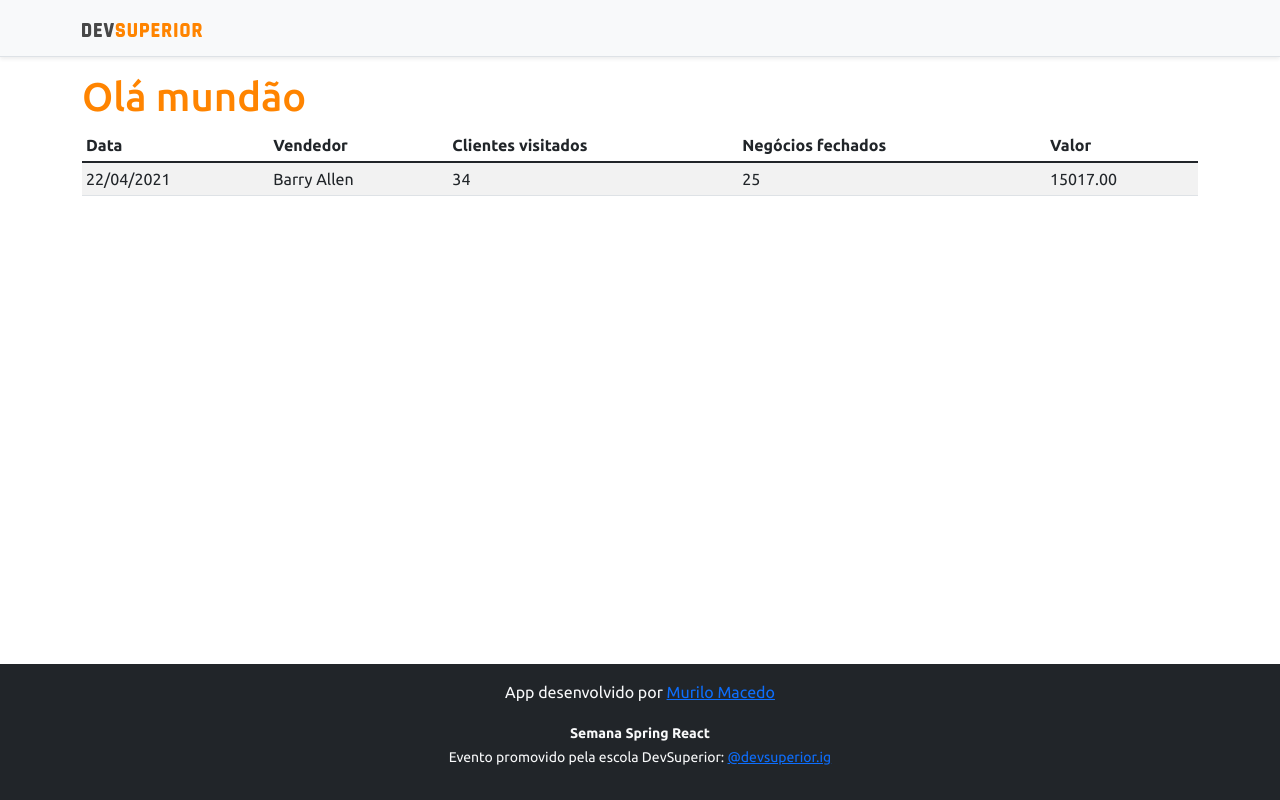
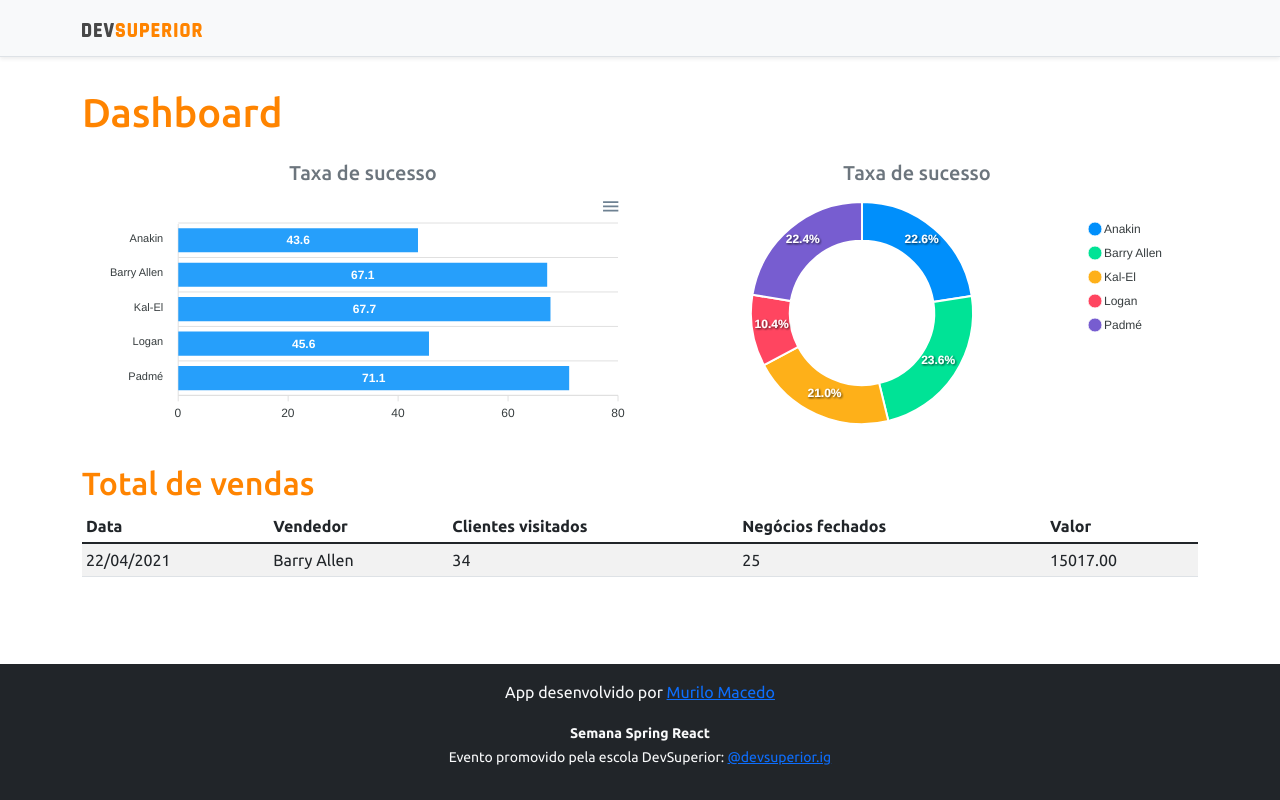
Before and after one commit to mmmacedo/projeto-sds4, a React (Create React App) app in the folder frontend/: page / in a window 1280 px wide. Built offline with nearby package versions, Linux system fonts and the light colour scheme.

Commit message:
Static charts

```diff
--- a/frontend/package.json
+++ b/frontend/package.json
@@ -11,8 +11,10 @@
     "@types/node": "^12.0.0",
     "@types/react": "^17.0.0",
     "@types/react-dom": "^17.0.0",
+    "apexcharts": "^3.28.1",
     "bootstrap": "^5.1.1",
     "react": "^17.0.2",
+    "react-apexcharts": "^1.3.9",
     "react-dom": "^17.0.2",
     "react-scripts": "4.0.3",
     "typescript": "^4.1.2",
--- a/frontend/src/App.tsx
+++ b/frontend/src/App.tsx
@@ -1,14 +1,31 @@
 import NavBar from "./components/NavBar/NavBar";
 import Footer from "./components/Footer/Footer";
 import DataTable from "./components/DataTable/DataTable";
+import BarChart from "./components/BarChart/BarChart";
+import DonutChart from "./components/DonutChart/DonutChart";
 
 function App() {
     return (
         <>
             <NavBar></NavBar>
             <div className="container">
-                <h1 className="text-primary">Olá mundão</h1>
-                <DataTable></DataTable>
+                <h1 className="text-primary py-3">Dashboard</h1>
+                <div className="row px-3">
+                    <div className="col-sm-6">
+                        <h5 className="text-center text-secondary">Taxa de sucesso</h5>
+                        <BarChart/>
+                    </div>
+
+                    <div className="col-sm-6">
+                        <h5 className="text-center text-secondary">Taxa de sucesso</h5>
+                        <DonutChart/>
+                    </div>
+                </div>
+
+                <div className="py-3">
+                    <h2 className="text-primary">Total de vendas</h2>
+                    <DataTable></DataTable>
+                </div>
             </div>
             <Footer></Footer>
         </>
--- /dev/null
+++ b/frontend/src/components/BarChart/BarChart.tsx
@@ -0,0 +1,33 @@
+import Chart from 'react-apexcharts';
+
+const BarChart = () => {
+    const options = {
+        plotOptions: {
+            bar: {
+                horizontal: true,
+            }
+        },
+    };
+
+    const mockData = {
+        labels: {
+            categories: ['Anakin', 'Barry Allen', 'Kal-El', 'Logan', 'Padmé']
+        },
+        series: [
+            {
+                name: "% Sucesso",
+                data: [43.6, 67.1, 67.7, 45.6, 71.1]
+            }
+        ]
+    };
+    return (
+        <Chart
+            options={{...options, xaxis: mockData.labels}}
+            series={mockData.series}
+            type="bar"
+            height="240"
+        />
+    );
+}
+
+export default BarChart;
--- /dev/null
+++ b/frontend/src/components/DonutChart/DonutChart.tsx
@@ -0,0 +1,25 @@
+import Chart from 'react-apexcharts';
+
+const DonutChart = () => {
+    const options = {
+        legend: {
+            show: true
+        }
+    }
+
+    const mockData = {
+        series: [477138, 499928, 444867, 220426, 473088],
+        labels: ['Anakin', 'Barry Allen', 'Kal-El', 'Logan', 'Padmé']
+    }
+
+    return (
+        <Chart
+            options={{...options, labels: mockData.labels}}
+            series={mockData.series}
+            type="donut"
+            height="240"
+        />
+    );
+}
+
+export default DonutChart;
```
Also changed, not shown: 1 other file (tests, documents, lock files or other folders).
